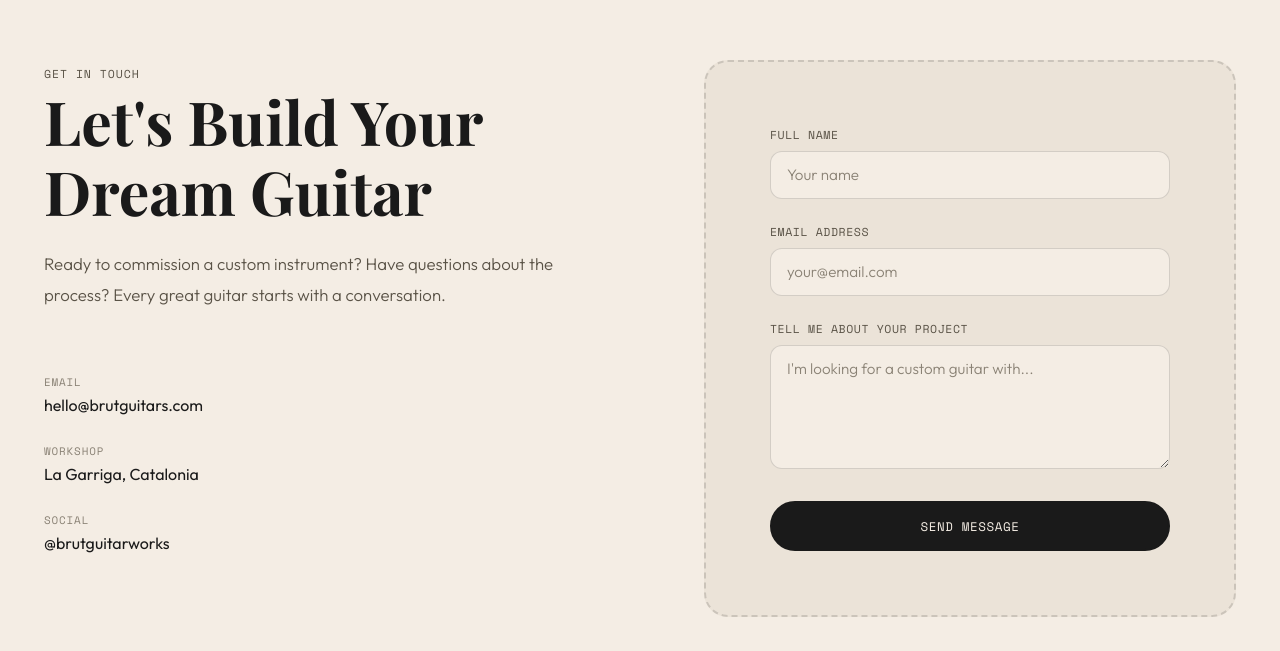
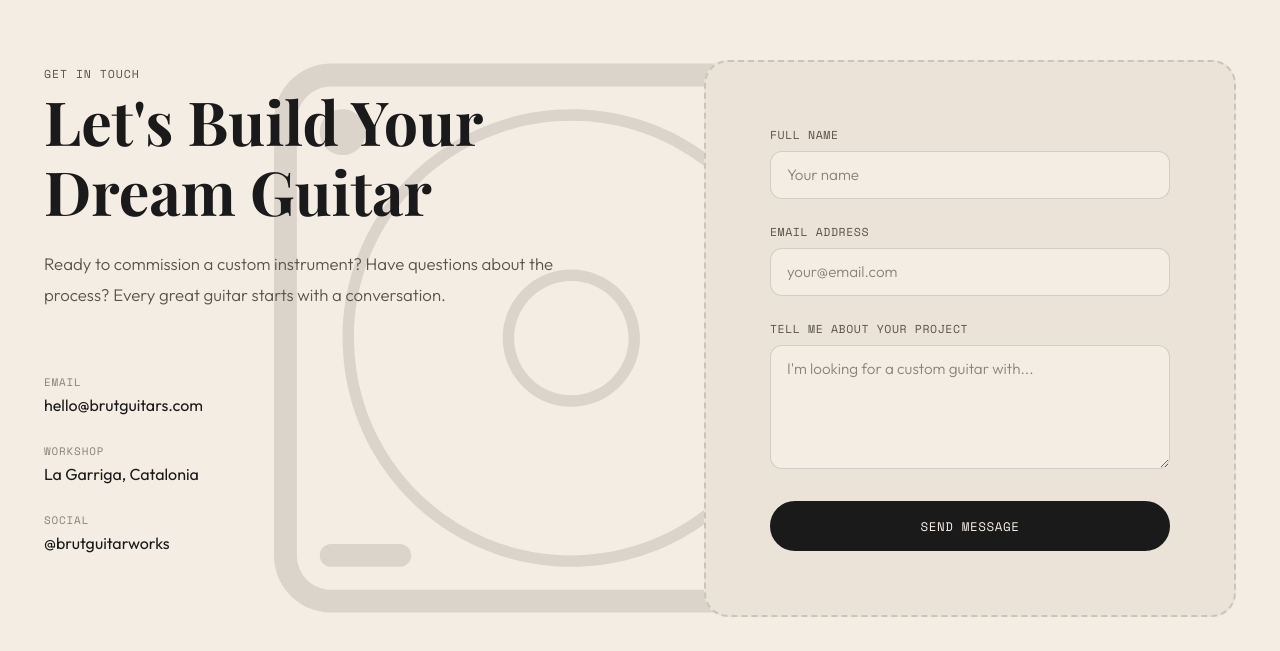
Before and after one commit to JoanDidac/Brut-Guitars, a React (Vite) app: page / in a window 1280 px wide. Shown: the part 5489-6140 px from the top of the page. Built offline with nearby package versions, Linux system fonts and the light colour scheme; a web font is replaced by a local one.

Commit message:
Add turntable SVG as a static, centered background for the dropping vinyl animation in Contact section

```diff
--- a/src/components/Contact.css
+++ b/src/components/Contact.css
@@ -7,11 +7,33 @@
     /* Contains the vinyl inside this section */
 }
 
+.contact-turntable-wrap {
+    position: absolute;
+    top: 50%;
+    left: 50%;
+    transform: translate(-50%, -50%);
+    width: 90%;
+    height: 90%;
+    display: flex;
+    justify-content: center;
+    align-items: center;
+    pointer-events: none;
+    z-index: 0;
+    opacity: 0.1;
+    /* Very subtle static background */
+}
+
+.contact-turntable-wrap img {
+    width: 100%;
+    height: 100%;
+    object-fit: contain;
+}
+
 .contact-vinyl-wrap {
     position: absolute;
-    top: 0;
+    top: 50%;
     left: 50%;
-    transform: translateX(-50%);
+    transform: translate(-50%, -50%);
     width: 90%;
     height: 90%;
     display: flex;
--- a/src/components/Contact.jsx
+++ b/src/components/Contact.jsx
@@ -2,6 +2,7 @@ import { useState, useLayoutEffect, useRef } from 'react';
 import { gsap } from 'gsap';
 import { ScrollTrigger } from 'gsap/ScrollTrigger';
 import patternSvg from '../assets/vinyl-svgrepo-com.svg';
+import turntableSvg from '../assets/turntable-svgrepo-com.svg';
 import './Contact.css';
 
 gsap.registerPlugin(ScrollTrigger);
@@ -61,8 +62,11 @@ export default function Contact() {
 
     return (
         <section className="contact section" id="contact" ref={sectionRef}>
+            <div className="contact-turntable-wrap">
+                <img src={turntableSvg} alt="Turntable background" />
+            </div>
             <div className="contact-vinyl-wrap">
-                <img src={patternSvg} alt="" />
+                <img src={patternSvg} alt="Vinyl record dropping" />
             </div>
             <div className="container" style={{ position: 'relative', zIndex: 1 }}>
                 <div className="contact__grid">
```
Also changed, not shown: src/assets/turntable-svgrepo-com.svg (added).
